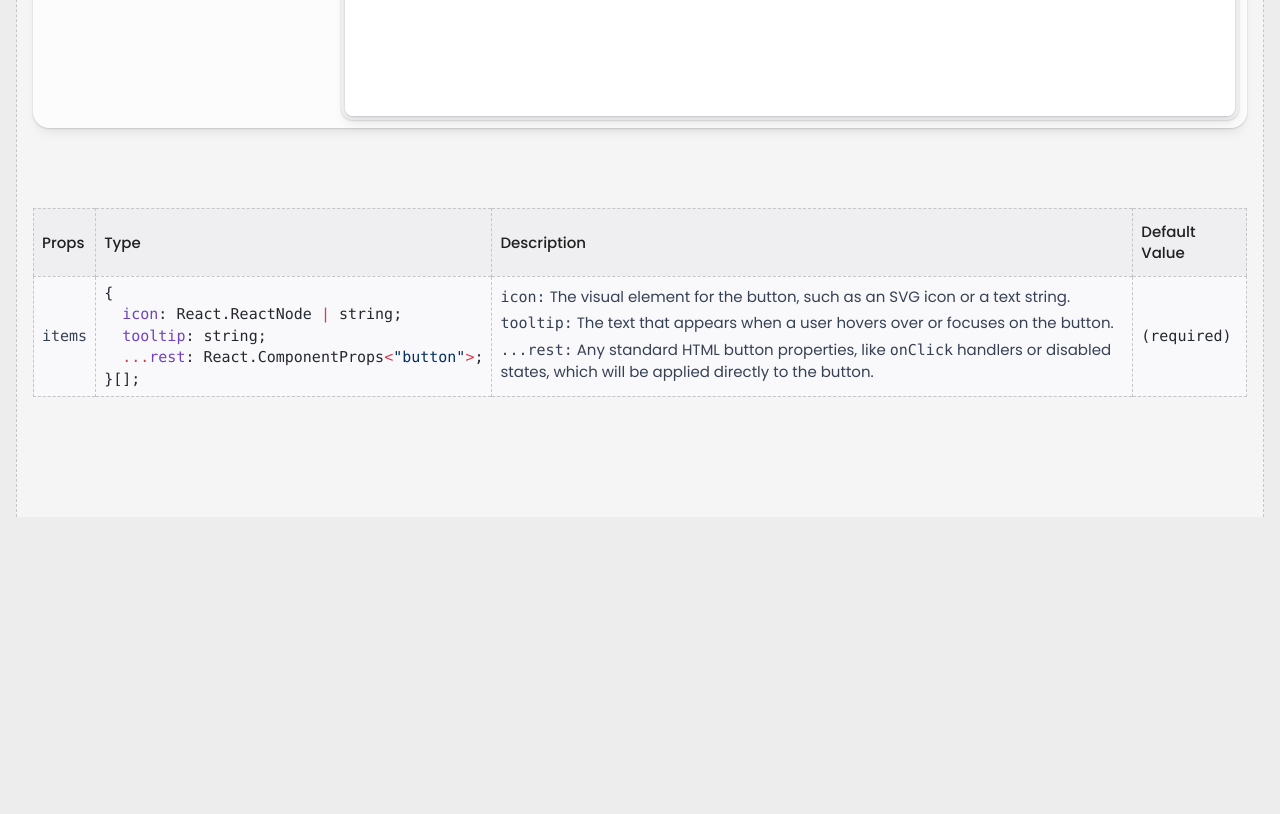
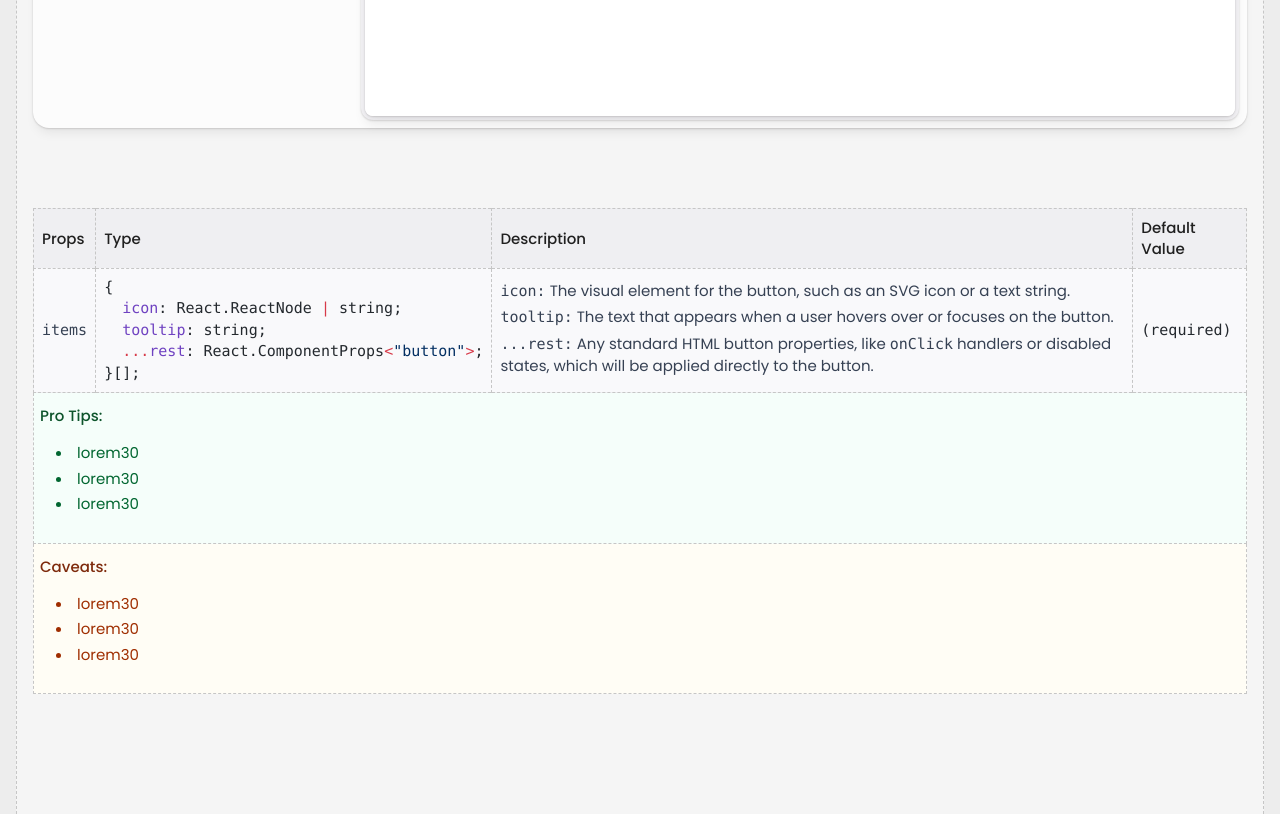
Before and after one commit to YashwantOstwal/UI-lib, a Next.js app: page /components/motion-toolbar in a window 1280 px wide. Shown: the part 1220-2034 px from the top of the page. Before the commit the page ends 1737 px from the top, so only its background shows below. Built offline with nearby package versions, Linux system fonts and the light colour scheme.

Commit message:
fixed In Page navbar error.

```diff
--- a/app/components/motion-toolbar/page.tsx
+++ b/app/components/motion-toolbar/page.tsx
@@ -1,6 +1,7 @@
 import MotionToolbar from "@/components/motion-toolbar";
 import Container from "../_components/container";
 import { DEFAULT_ACTIVE_FILE, ROOT_DIRECTORY, PROP_TABLE } from "./page.data";
+import ListContainer from "@/components/list-container";
 
 export default function MotionToolbarPage() {
   return (
@@ -14,7 +15,18 @@ export default function MotionToolbarPage() {
         defaultActiveFile={DEFAULT_ACTIVE_FILE}
         rootDirectory={ROOT_DIRECTORY}
       />
-      <Container.PropTable {...PROP_TABLE} />
+      <Container.PropTable {...PROP_TABLE}>
+        <ListContainer
+          title="Pro tips:"
+          variant="pro-tips"
+          list={["lorem30", "lorem30", "lorem30"]}
+        />
+        <ListContainer
+          title="Caveats:"
+          variant="caveats"
+          list={["lorem30", "lorem30", "lorem30"]}
+        />
+      </Container.PropTable>
     </Container>
   );
 }
--- a/app/layout.tsx
+++ b/app/layout.tsx
@@ -42,7 +42,7 @@ export default function RootLayout({
           "bg-[#ededed] antialiased",
         )}
       >
-        <div className="font-poppins mx-auto max-w-7xl px-3 lg:px-4">
+        <div className="font-poppins mx-auto max-w-screen-2xl px-3 lg:px-4">
           <main className="min-h-screen border-x border-dashed border-[#c6c6c6] bg-[#f5f5f5] px-3 lg:px-4">
             {children}
           </main>
--- a/app/page.tsx
+++ b/app/page.tsx
@@ -1,27 +1,12 @@
-import Link from "next/link";
 import * as motion from "motion/react-client";
-// import Border from "./landing/Border";
-import Roblox from "@/components/Roblox";
 import Card from "@/components/cardd";
 
 export default function Page() {
   return (
     <>
-      {/* <Border /> */}
-      <div className="relative -mx-3 lg:-mx-4">
-        {/* <div
-          className="absolute inset-0 z-10"
-          style={
-            {
-              // backgroundImage:
-              // "radial-gradient(100% 50% at 50% 0,#f5f5f5 6.32%,#eaeaea50 29.28%,#eaeaea 68.68%,#f5f5f5 100%)",
-              // maskImage:
-              //   "radial-gradient(50% 50% at 50% 50%,rgba(0,0,0,1),rgba(0,0,0,0.1))",
-            }
-          }
-        ></div> */}
-        <div className="relative z-20 flex flex-col items-center pt-36 pb-12">
-          <div className="font-geist-mono mb-8 flex items-center text-sm leading-5 tracking-normal text-gray-600">
+      <div className="pt-36 pb-24">
+        <div className="flex flex-col items-center">
+          <div className="font-geist-mono flex items-center leading-5 tracking-normal text-gray-700">
             New component every 48 hours&nbsp;
             <motion.div
               initial={{ opacity: 0 }}
@@ -32,46 +17,22 @@ export default function Page() {
                 times: [0, 0, 1, 1],
                 repeat: Infinity,
               }}
-              className="bg-gray-600/40"
+              className="bg-gray-700/40"
             >
               &nbsp;
             </motion.div>
           </div>
-          <h1 className="mb-4 text-center text-5xl font-semibold tracking-tight text-pretty text-gray-900">
+          <h1 className="mt-8 text-center text-[clamp(0px,_7vw,_50px)] leading-none font-semibold tracking-tight text-pretty text-gray-900">
             Reusable Motion
             <br />
             components for React
           </h1>
-          <p className="mb-6 max-w-[550px] text-center text-pretty text-gray-600">
+          <p className="mt-7 max-w-[550px] text-center text-lg text-pretty text-gray-700">
             Smooth, animated components inspired by the best, crafted to elevate
-            your React UI.
+            your React UI. <a>Lastly added 3 hours ago</a>
           </p>
-          <div className="flex items-center gap-2 text-sm">
-            <a href="#components">
-              <motion.div
-                initial={{ backgroundColor: "#c1c1c1" }}
-                whileHover={{ backgroundColor: "#cdcdcd" }}
-                whileFocus={{ opacity: 0 }}
-                transition={{ duration: 0.2, ease: "anticipate" }}
-                className="rounded-[10px] border border-[#E8E8E8] bg-[image:linear-gradient(#E8E8E8_0%,#d8d8d8_100%)] px-3.5 py-2 font-medium text-gray-900 shadow-[0px_1px_4px_-1px_rgba(30,_31,_37,_0.38)]"
-              >
-                Browse Components
-              </motion.div>
-            </a>
-            <Link
-              href=""
-              className="rounded-lg px-3 py-2 text-sm underline hover:bg-[#EDEDED]"
-            >
-              Lastly added 3 hours ago
-            </Link>
         </div>
-        </div>
-      </div>
-      <Roblox />
-      <div
-        id="card-container"
-        className="mx-auto grid max-w-3xl grid-cols-1 gap-x-3 gap-y-2.5 py-10 sm:grid-cols-2"
-      >
+        <div className="mx-auto mt-12 grid max-w-3xl grid-cols-1 gap-x-3 gap-y-2.5 sm:grid-cols-2">
           {[
             { name: "Motion toolbar", href: "/components/motion-toolbar" },
             { name: "Parallax cards", href: "/components/parallax-cards" },
@@ -80,11 +41,12 @@ export default function Page() {
               href: "/components/parallax-container",
             },
             { name: "Text Switcher", href: "/components/text-switcher" },
-          { name: "In-page navbar", href: "/components/in-page-navbar" },
+            { name: "In Page Navbar", href: "/components/in-page-navbar" },
           ].map((props) => (
             <Card key={props.href} {...props} />
           ))}
         </div>
+      </div>
     </>
   );
 }
--- a/components/file-explorer/index.tsx
+++ b/components/file-explorer/index.tsx
@@ -28,7 +28,7 @@ export default function CodePreview({
         )}
         {...rest}
       >
-        <div className="min-w-[300px] pr-2.5 text-[#202020] max-md:hidden">
+        <div className="min-w-[320px] pr-2.5 text-[#202020] max-md:hidden">
           <CopiedFilesTrackerProvider>
             <div className="flex items-center justify-between p-2 font-medium">
               Root Dir. <GetStartedButton />
--- a/components/in-page-navbar/in-page-navbar.types.ts
+++ b/components/in-page-navbar/in-page-navbar.types.ts
@@ -7,13 +7,13 @@ interface NavSection {
 
 interface NavButtonGroupProps {
   sections: NavSection[];
-  isServer?: boolean;
+  isServer: boolean;
   className?: string;
 }
 
 interface NavItemProps extends NavSection {
-  scrollY?: MotionValue<number>;
-  isServer?: boolean;
+  scrollY: MotionValue<number>;
+  isServer: boolean;
 }
 
 interface InPageNavbarProps {
--- /dev/null
+++ b/components/list-container.tsx
@@ -0,0 +1,49 @@
+import { cn } from "@/lib/utils";
+import { TailwindCSSClassname } from "./file-explorer/file-explorer.types";
+
+type ListContainerProps = TailwindCSSClassname &
+  React.ComponentProps<"div"> & {
+    title: string;
+    list: React.ReactNode[];
+    variant: "pro-tips" | "caveats";
+  };
+export default function ListContainer({
+  className,
+  variant,
+  title,
+  list,
+  ...rest
+}: ListContainerProps) {
+  return (
+    <div
+      className={cn(
+        "border border-t-0 border-dashed border-[#c6c6c6] px-1.5 py-3",
+        variant === "pro-tips" && "bg-[#F5FEFA]",
+        variant === "caveats" && "bg-[#FFFDF5]",
+        className,
+      )}
+      {...rest}
+    >
+      <span
+        className={cn(
+          "font-medium text-[#0a1d08] capitalize",
+          variant === "pro-tips" && "text-green-900",
+          variant === "caveats" && "text-orange-900",
+        )}
+      >
+        {title}
+      </span>
+      <div
+        className={cn(
+          "space-y-1 p-4",
+          variant === "pro-tips" && "text-green-800",
+          variant === "caveats" && "text-orange-800",
+        )}
+      >
+        {list.map((eachListItem, i) => (
+          <li key={`list-item-${i}`}>{eachListItem}</li>
+        ))}
+      </div>
+    </div>
+  );
+}
--- a/components/prop-table/index.tsx
+++ b/components/prop-table/index.tsx
@@ -1,19 +1,21 @@
 import { cn } from "@/lib/utils";
 import * as React from "react";
-import { PropTableProps } from "./prop-table.types";
+import type { PropTableProps } from "./prop-table.types";
 
 const COLUMN_HEADERS = ["Props", "Type", "Description", "Default value"];
 
 export default function PropTable({
   data,
   className,
+  children,
   ...rest
 }: PropTableProps) {
   return (
     <div className="overflow-x-auto">
+      <div className="grid grid-rows-[auto_auto] text-[15px] leading-[1.4286]">
         <table
           className={cn(
-          "w-full min-w-2xl border border-dashed border-[#c6c6c6] bg-[#EFEFF2] text-left text-[15px] leading-[1.4286]",
+            "w-full min-w-2xl border border-dashed border-[#c6c6c6] bg-[#EFEFF2] text-left",
             className,
           )}
           {...rest}
@@ -23,7 +25,7 @@ export default function PropTable({
               {COLUMN_HEADERS.map((eachColumnHeader, j) => (
                 <th
                   key={"column-" + (j + 1)}
-                className="p-2 text-left font-medium capitalize md:py-3"
+                  className="p-2 text-left font-medium capitalize"
                 >
                   {eachColumnHeader}
                 </th>
@@ -38,19 +40,21 @@ export default function PropTable({
               >
                 {Object.values(eachRowData).map((eachItem, j) => (
                   <td
-                  key={`table[${i}][${j}]`}
+                    key={`table[${i}][${j}] `}
                     className={cn(
-                    "px-2 py-1.5 [&_pre]:!bg-[inherit]",
-                    i == 2 && "min-w-full",
+                      "p-2 [&_pre]:!bg-[inherit]",
+                      i == 2 && "min-w-full whitespace-pre",
                     )}
                   >
-                  {eachItem}
+                    <>{eachItem}</>
                   </td>
                 ))}
               </tr>
             ))}
           </tbody>
         </table>
+        {children}
+      </div>
     </div>
   );
 }
--- a/components/prop-table/prop-table.types.ts
+++ b/components/prop-table/prop-table.types.ts
@@ -6,8 +6,10 @@ interface RowData {
   description?: React.ReactNode;
   defaultValue: React.ReactNode;
 }
-type PropTableProps = TailwindCSSClassname &
+type PropTableProps = React.PropsWithChildren &
+  TailwindCSSClassname &
   React.ComponentProps<"table"> & {
     data: RowData[];
   };
+
 export type { RowData, PropTableProps };
--- a/package.json
+++ b/package.json
@@ -6,7 +6,8 @@
     "dev": "next dev --turbopack",
     "build": "next build",
     "start": "next start",
-    "lint": "next lint"
+    "lint": "next lint",
+    "prod": "next build && next start"
   },
   "dependencies": {
     "clsx": "^2.1.1",
```
Also changed, not shown: components/cardd.tsx (+10 -2 lines), components/in-page-navbar/index.tsx (+59 -50 lines). Lines whose indentation alone changed are shown as unchanged.
